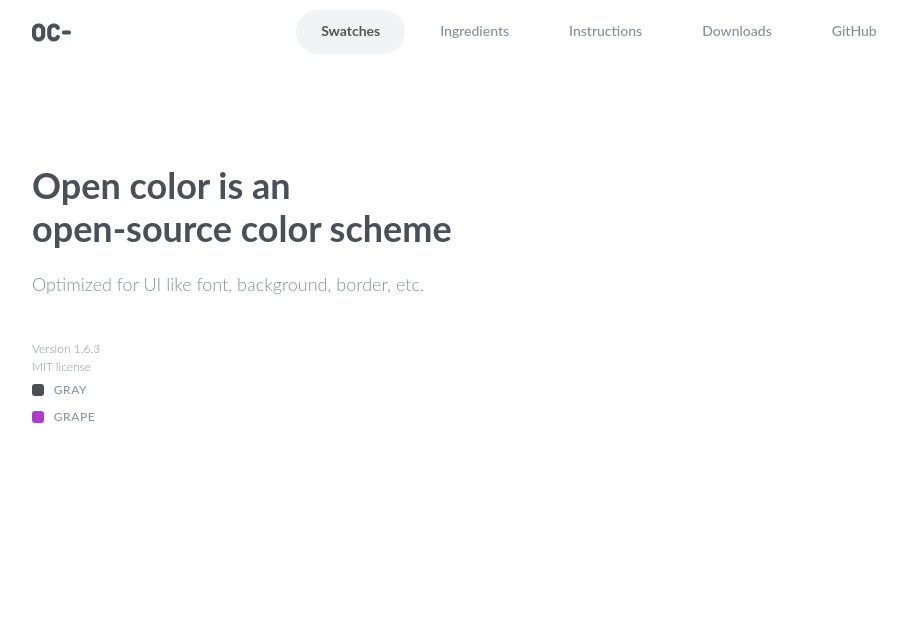
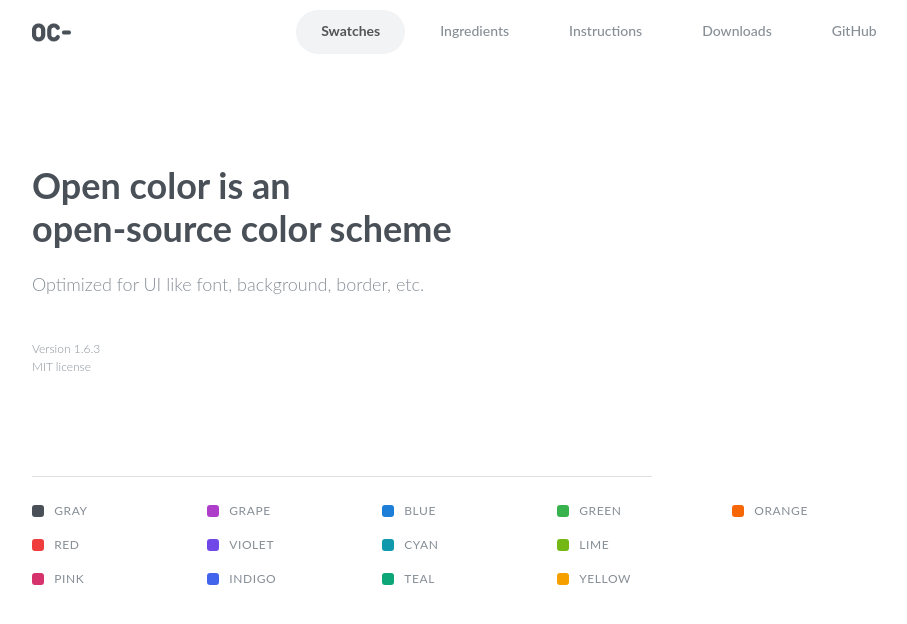
Before and after one commit to newfull5/OpenColor-Clone, a React (Create React App) app: page / in a window 1280 px wide. Shown: the top 624 px of the page, without its empty margins (288-1195 px from the left). Built offline with nearby package versions, Linux system fonts and the light colour scheme.

Commit message:
2020.04.14 in Tom N Toms aradong

```diff
--- /dev/null
+++ b/src/components/Colors/ColorContainer.css
@@ -0,0 +1,12 @@
+.colorline {
+    display: flex;
+}
+
+hr {
+    border: 0;
+    height: 1px;
+    background: rgb(223, 223, 223);
+    margin-top: 100px;
+    margin-right: 340px;
+    margin-bottom: 20px;
+}
--- a/src/components/Colors/ColorContainer.js
+++ b/src/components/Colors/ColorContainer.js
@@ -1,10 +1,11 @@
 import React, { Component } from 'react';
+import './ColorContainer.css';
 import Color from './Colors';
 
 const boxcolors = {
   GRAY : "#495057",
   GRAPE : "#ae3ec9",
-  BLEU : "#1c7ed6",
+  BLUE : "#1c7ed6",
   GREEN : "#37b24d",
   ORANGE : "#f76707",
   RED : "#f03e3e",
@@ -16,15 +17,38 @@ const boxcolors = {
   TEAL : "#0ca678",
   YELLOW : "#f59f00"
 }
+
 class ColorContainer extends Component {
+
   render(){
     return(
       <div>
-      <Color Mystyle={{backgroundColor : boxcolors.GRAY, }} name="GRAY"/>
-      <Color Mystyle={{backgroundColor : boxcolors.GRAPE, }} hoversytle={{":hover": {color: "White"}}} name="GRAPE"/>
+      <hr />
+        <div>
+          <div className = "colorline">
+            <Color Mystyle={{backgroundColor : boxcolors.GRAY}} name="GRAY"/>
+            <Color Mystyle={{backgroundColor : boxcolors.GRAPE}} name="GRAPE"/>
+            <Color Mystyle={{backgroundColor : boxcolors.BLUE}} name="BLUE"/>
+            <Color Mystyle={{backgroundColor : boxcolors.GREEN}} name="GREEN"/>
+            <Color Mystyle={{backgroundColor : boxcolors.ORANGE}} name="ORANGE"/>
+          </div>
+          <div className = "colorline">
+            <Color Mystyle={{backgroundColor : boxcolors.RED}} name="RED"/>
+            <Color Mystyle={{backgroundColor : boxcolors.VIOLET}} name="VIOLET"/>
+            <Color Mystyle={{backgroundColor : boxcolors.CYAN}} name="CYAN"/>
+            <Color Mystyle={{backgroundColor : boxcolors.LIME}} name="LIME"/>
+          </div>
+          <div className = "colorline">
+            <Color Mystyle={{backgroundColor : boxcolors.PINK}} name="PINK"/>
+            <Color Mystyle={{backgroundColor : boxcolors.INDIGO}} name="INDIGO"/>
+            <Color Mystyle={{backgroundColor : boxcolors.TEAL}} name="TEAL"/>
+            <Color Mystyle={{backgroundColor : boxcolors.YELLOW}} name="YELLOW"/>
+          </div>
+        </div>
       </div>
     );
   };
 }
 
+
 export default ColorContainer;
--- a/src/components/Colors/Colors.css
+++ b/src/components/Colors/Colors.css
@@ -1,11 +1,14 @@
 .color-contain {
+    margin-bottom: 7px;
+    margin-top: auto;
     display: flex;
+    width: 175px;
 }
 
 .box {
     border: none;
-    width: 12px;
     height: 12px;
+    width: 14px;
     border-radius: 3px;
     margin-top: auto;
     margin-bottom: auto;
--- a/src/components/Colors/Colors.js
+++ b/src/components/Colors/Colors.js
@@ -4,7 +4,7 @@ import './Colors.css';
 
 const Colors = (props) => {
   return (
-    <div className="color-contain">
+    <div className="color-contain" >
       <div className="box" style={props.Mystyle}/>
       <div className='colorName'>{props.name}</div>
     </div>
```
